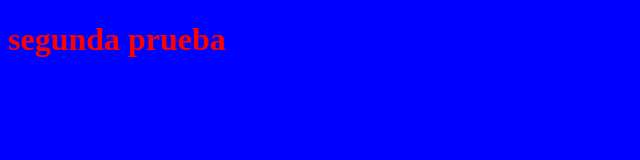
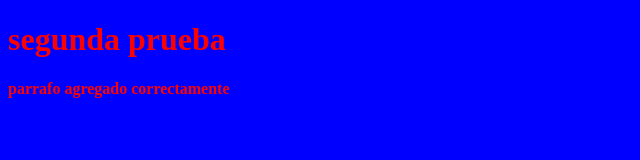
Before and after one commit to Paul-Gonz/PruebaRepositorio, a plain HTML site: page index.html in a window 1280 px wide. Shown: the whole page, without its empty margins (0-640 px from the left). Drawn offline with Linux system fonts and the light colour scheme.

Commit message:
Update index.html
parrafo agregado

```diff
--- a/index.html
+++ b/index.html
@@ -8,5 +8,6 @@
 </head>
 <body>
     <h1>segunda prueba</h1>
+    <p>parrafo agregado correctamente</p>
 </body>
 </html>
```
